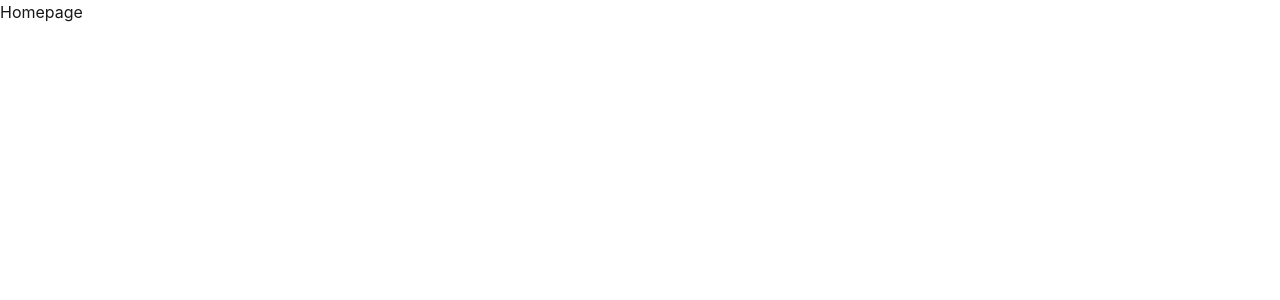
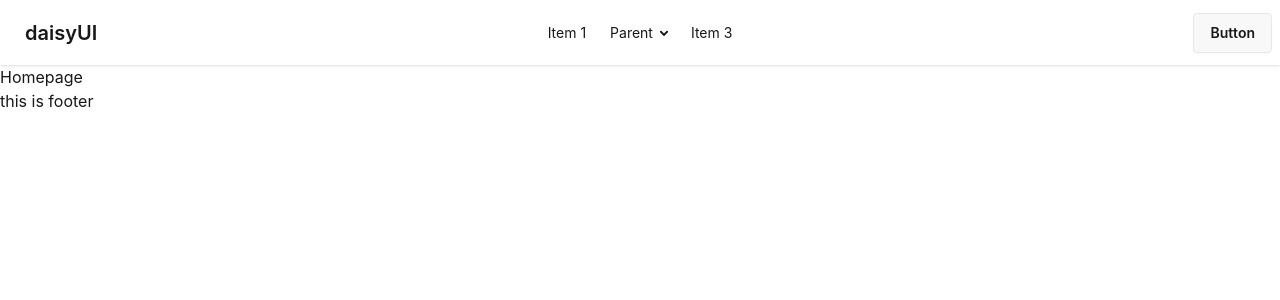
Before and after one commit to sheikhzim2004-del/a7-keen-keeper, a React (Vite) app: page / in a window 1280 px wide. Shown: the top 300 px of the page. Built offline with nearby package versions, Linux system fonts and the light colour scheme.

Commit message:
project setup with react router, tailwind and daisy ui

```diff
--- a/index.html
+++ b/index.html
@@ -1,5 +1,5 @@
 <!doctype html>
-<html lang="en">
+<html lang="en" data-theme="light">
   <head>
     <meta charset="UTF-8" />
     <link rel="icon" type="image/svg+xml" href="/favicon.svg" />
--- /dev/null
+++ b/src/components/shared/footer/Footer.jsx
@@ -0,0 +1,11 @@
+import React from 'react';
+
+const Footer = () => {
+  return (
+    <div>
+      this is footer
+    </div>
+  );
+};
+
+export default Footer;
--- a/src/components/shared/navbar/Navbar.jsx
+++ b/src/components/shared/navbar/Navbar.jsx
@@ -2,8 +2,46 @@ import React from 'react';
 
 const Navbar = () => {
   return (
-    <div>
-      This is Navbar
+    <div className="navbar bg-base-100 shadow-sm">
+      <div className="navbar-start">
+        <div className="dropdown">
+          <div tabIndex={0} role="button" className="btn btn-ghost lg:hidden">
+            <svg xmlns="http://www.w3.org/2000/svg" className="h-5 w-5" fill="none" viewBox="0 0 24 24" stroke="currentColor"> <path strokeLinecap="round" strokeLinejoin="round" strokeWidth="2" d="M4 6h16M4 12h8m-8 6h16" /> </svg>
+          </div>
+          <ul
+            tabIndex="-1"
+            className="menu menu-sm dropdown-content bg-base-100 rounded-box z-1 mt-3 w-52 p-2 shadow">
+            <li><a>Item 1</a></li>
+            <li>
+              <a>Parent</a>
+              <ul className="p-2">
+                <li><a>Submenu 1</a></li>
+                <li><a>Submenu 2</a></li>
+              </ul>
+            </li>
+            <li><a>Item 3</a></li>
+          </ul>
+        </div>
+        <a className="btn btn-ghost text-xl">daisyUI</a>
+      </div>
+      <div className="navbar-center hidden lg:flex">
+        <ul className="menu menu-horizontal px-1">
+          <li><a>Item 1</a></li>
+          <li>
+            <details>
+              <summary>Parent</summary>
+              <ul className="p-2 bg-base-100 w-40 z-1">
+                <li><a>Submenu 1</a></li>
+                <li><a>Submenu 2</a></li>
+              </ul>
+            </details>
+          </li>
+          <li><a>Item 3</a></li>
+        </ul>
+      </div>
+      <div className="navbar-end">
+        <a className="btn">Button</a>
+      </div>
     </div>
   );
 };
--- a/src/layouts/MainLayout.jsx
+++ b/src/layouts/MainLayout.jsx
@@ -1,12 +1,14 @@
 import React from 'react';
 import Navbar from '../components/shared/navbar/Navbar';
 import { Outlet } from 'react-router';
+import Footer from '../components/shared/footer/Footer';
 
 const MainLayout = () => {
   return (
     <div>
       <Navbar></Navbar>
       <Outlet></Outlet>
+      <Footer></Footer>
     </div>
   );
 };
--- /dev/null
+++ b/src/pages/frienddetails/FriendDetails.jsx
@@ -0,0 +1,11 @@
+import React from 'react';
+
+const FriendDetails = () => {
+  return (
+    <div>
+      this is friend details page
+    </div>
+  );
+};
+
+export default FriendDetails;
--- a/src/pages/friendsDetails/FriendsDetails.jsx
+++ /dev/null
@@ -1,11 +0,0 @@
-import React from 'react';
-
-const FriendsDetails = () => {
-  return (
-    <div>
-      FriendsDetails
-    </div>
-  );
-};
-
-export default FriendsDetails;
--- /dev/null
+++ b/src/route/Route.jsx
@@ -0,0 +1,35 @@
+import { createBrowserRouter } from "react-router";
+import Homepage from "../pages/homepage/Homepage";
+import FriendDetails from "../pages/frienddetails/FriendDetails";
+import Stats from "../pages/stats/Stats";
+import MainLayout from "../layouts/MainLayout";
+import Timeline from "../pages/timeline/Timeline";
+
+
+ export const router = createBrowserRouter([
+  {
+    path: '/',
+    element: <MainLayout></MainLayout>,
+    children: [
+      {
+        index: true,
+        element: <Homepage></Homepage>
+      },
+      {
+        path: 'frienddetails',
+        element: <FriendDetails></FriendDetails>
+      },
+      {
+        path: 'stats',
+        element: <Stats></Stats>
+      },
+      {
+        path: 'timeline',
+        element: <Timeline></Timeline>
+      },
+      {
+        path: ''
+      }
+    ]
+  },
+])
```
Also changed, not shown: src/main.jsx (+5 -8 lines).
